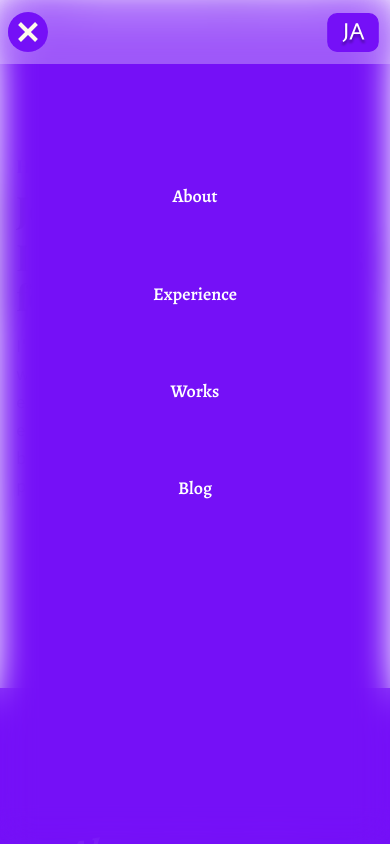
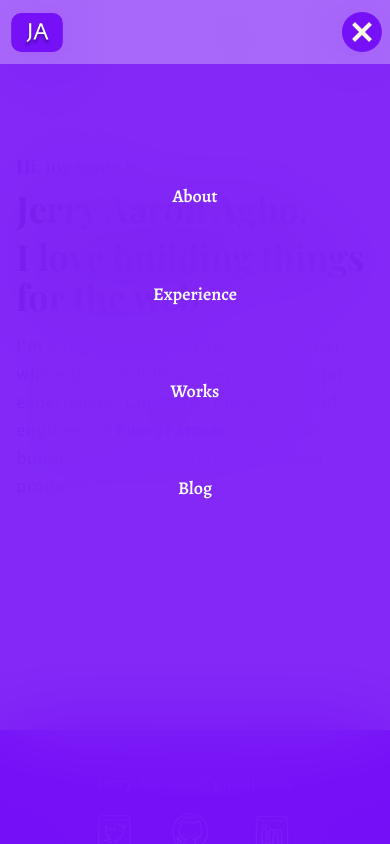
Before and after one commit to gfellah45/portfoliov2, a Next.js app: page / in a window 390 px wide. Both pictures are taken after a click on the element 353 px from the left and 36 px from the top of the page. Shown: the top 844 px of the page. Built offline with nearby package versions, Linux system fonts and the light colour scheme; a web font is replaced by a local one.

Commit message:
integrated react context

```diff
--- a/pages/_app.tsx
+++ b/pages/_app.tsx
@@ -4,16 +4,19 @@ import type { AppProps } from "next/app";
 import useLocalStorage from "../hooks/useLocalStorage";
 import Header from "../src/components/header/Header";
 import Container from "../src/Container";
+import HeaderProvider from "../src/Context/Header";
 
 function MyApp({ Component, pageProps }: AppProps) {
   const [isLightTheme] = useLocalStorage("lightTheme", true);
   return (
     <div className={`${isLightTheme ? "" : "dark"}`}>
       <div className="bg-background-main dark:bg-dark-bg font-body">
-        <Container>
-          <Header />
-        </Container>
-        <Component {...pageProps} />
+        <HeaderProvider>
+          <Container>
+            <Header />
+          </Container>
+          <Component {...pageProps} />
+        </HeaderProvider>
       </div>
     </div>
   );
--- /dev/null
+++ b/src/Context/Header.jsx
@@ -0,0 +1,17 @@
+import { createContext, useState } from "react";
+
+export const HeaderContext = createContext();
+
+const HeaderProvider = ({ children }) => {
+  const [header, setHeader] = useState(false);
+
+  const toggleHeader = () => setHeader(!header);
+
+  return (
+    <HeaderContext.Provider value={{ header, setHeader, toggleHeader }}>
+      {children}
+    </HeaderContext.Provider>
+  );
+};
+
+export default HeaderProvider;
--- a/src/components/Landing.tsx
+++ b/src/components/Landing.tsx
@@ -9,7 +9,7 @@ const Landing: React.FC = () => {
   return (
     <div>
       <div
-        className="flex flex-col flex-wrap justify-between min-h-[90vh] lg:min-h-[90vh] "
+        className="flex flex-col flex-wrap justify-between min-h-[95vh] lg:min-h-[90vh] "
         // style={{ minHeight: "90vh" }}
       >
         <div className="pt-20 lg:pt-20">
--- a/src/components/header/Header.tsx
+++ b/src/components/header/Header.tsx
@@ -8,10 +8,10 @@ import Switcher from "./Switcher";
 import useLocalStorage from "../../../hooks/useLocalStorage";
 
 const Header: React.FC = () => {
-  const [toggle, setToggle] = useState(false);
-  const handleCollapse = () => {
-    setToggle((prevState) => !prevState);
-  };
+  // const [toggle, setToggle] = useState(false);
+  // const handleCollapse = () => {
+  //   setToggle((prevState) => !prevState);
+  // };
 
   const [isLightTheme] = useLocalStorage("lightTheme", true);
 
@@ -38,14 +38,10 @@ const Header: React.FC = () => {
           </div>
           <div className="lg:hidden xl:hidden">
             <div className="ml-auto mr-0 ">
-              <MobileNav toggle={toggle} handleCollapse={handleCollapse} />
+              <MobileNav />
             </div>
 
-            <Overlay
-              toggle={toggle}
-              handleCollapse={handleCollapse}
-              setToggle={setToggle}
-            />
+            <Overlay />
           </div>
         </div>
       </div>
--- a/src/components/header/MobileNav.tsx
+++ b/src/components/header/MobileNav.tsx
@@ -1,4 +1,4 @@
-import React from "react";
+import React, { useContext } from "react";
 import {
   navVariant,
   barVariant1,
@@ -6,34 +6,32 @@ import {
   barVariant3,
 } from "../Animations";
 import { motion } from "framer-motion";
+import { HeaderContext } from "../../Context/Header";
 
-interface Props {
-  toggle: boolean;
-  handleCollapse: () => void;
-}
-const MobileNav: React.FC<Props> = ({ toggle, handleCollapse }) => {
+const MobileNav: React.FC = () => {
+  const { header, toggleHeader } = useContext(HeaderContext);
   return (
     <motion.div
       initial={{ borderRadius: 10 }}
-      animate={toggle ? "open" : "close"}
+      animate={header ? "open" : "close"}
       variants={navVariant}
       className="flex flex-col justify-between w-10 h-10 p-2 rounded-sm bg-light-bg2 dark:bg-dark-text1"
       onClick={() => {
-        handleCollapse();
+        toggleHeader();
       }}
     >
       <motion.div
-        animate={toggle ? "open" : "close"}
+        animate={header ? "open" : "close"}
         variants={barVariant2}
         className="w-full h-1 origin-center bg-light-bg1 dark:bg-light-text2 "
       ></motion.div>
       <motion.div
-        animate={toggle ? "open" : "close"}
+        animate={header ? "open" : "close"}
         variants={barVariant1}
         className="w-full h-1 origin-center transform bg-light-bg1 dark:bg-light-text2 "
       ></motion.div>
       <motion.div
-        animate={toggle ? "open" : "close"}
+        animate={header ? "open" : "close"}
         variants={barVariant3}
         className="w-full h-1 origin-center transform bg-light-bg1 dark:bg-light-text2 "
       ></motion.div>
--- a/src/components/header/Overlay.tsx
+++ b/src/components/header/Overlay.tsx
@@ -1,16 +1,16 @@
-import React, { useEffect, useState } from "react";
+import React, { useEffect, useState, useContext } from "react";
 import { motion } from "framer-motion";
 import { listMobile, overLay } from "../Animations";
 import MobileNav from "./MobileNav";
-import { LogoLight } from "./Logo";
+import { LogoLight, LogoDark } from "./Logo";
+import useLocalStorage from "../../../hooks/useLocalStorage";
+import { HeaderContext } from "../../Context/Header";
 
-interface Props {
-  toggle: boolean;
-  handleCollapse: () => void;
-  setToggle: React.Dispatch<React.SetStateAction<boolean>>;
-}
+const Overlay: React.FC = () => {
+  const [isLightTheme] = useLocalStorage("lightTheme", true);
 
-const Overlay: React.FC<Props> = ({ toggle, handleCollapse, setToggle }) => {
+  const { header, toggleHeader } = useContext(HeaderContext);
+
   const navItem = [
     {
       item: "About",
@@ -46,24 +46,24 @@ const Overlay: React.FC<Props> = ({ toggle, handleCollapse, setToggle }) => {
     <motion.div
       initial={{ x: "-100vw" }}
       variants={overLay}
-      animate={toggle ? "open" : "close"}
+      animate={header ? "open" : "close"}
       className="absolute top-0 bottom-0 left-0 z-20 w-full h-screen "
     >
-      <div className="absolute w-full h-full bg-light-bg2 blur-lg contrast-100 backdrop-filter backdrop-blur-lg filter dark:bg-dark-text1 "></div>
+      <div className="absolute w-full h-full opacity-90 bg-light-bg2 backdrop-filter backdrop-blur-2xl dark:bg-dark-text1 "></div>
       <div className="absolute z-50 flex items-center justify-center w-full h-full">
         <nav className="items-center justify-around py-28 lg:py-0 lg:flex-row xl:flex-row lg:justify-between xl:justify-between h-5/6 lg:h-full xl:h-full">
           <motion.ul
             variants={container}
-            animate={toggle ? "animate" : "initial"}
+            animate={header ? "animate" : "initial"}
             className="flex flex-col items-center justify-between w-full lg:mt-0 xl:mt-0 h-4/6 lg:h-full xl:h-full lg:flex-row xl:flex-row"
           >
             {navItem.map((item, idx) => (
               <motion.li
-                onClick={() => handleCollapse()}
+                onClick={() => toggleHeader()}
                 // whileHover={{ scale: 1.2 }}
                 variants={listMobile}
                 custom={idx}
-                animate={toggle ? "animate" : "initial"}
+                animate={header ? "animate" : "initial"}
                 key={idx}
                 className={` text-light-bg dark:text-dark-bg text-lg font-semibold transition-all ease-in-out transform-gpu  lg:text-text-heading2 hover:scale-120`}
               >
@@ -72,9 +72,10 @@ const Overlay: React.FC<Props> = ({ toggle, handleCollapse, setToggle }) => {
             ))}
           </motion.ul>
         </nav>
-        <div className="absolute top-0 left-0 flex items-center justify-between w-full h-16 p-2 bg-white bg-opacity-30 backdrop-filter backdrop-blur-lg">
-          <MobileNav handleCollapse={handleCollapse} toggle={toggle} />
-          <LogoLight />
+        <div className="absolute top-0 left-0 flex items-center justify-between w-full h-16 p-2 bg-white dark:bg-dark-bg bg-opacity-30 backdrop-filter backdrop-blur-lg">
+          {isLightTheme ? <LogoLight /> : <LogoDark />}
+
+          <MobileNav />
         </div>
       </div>
     </motion.div>
```
